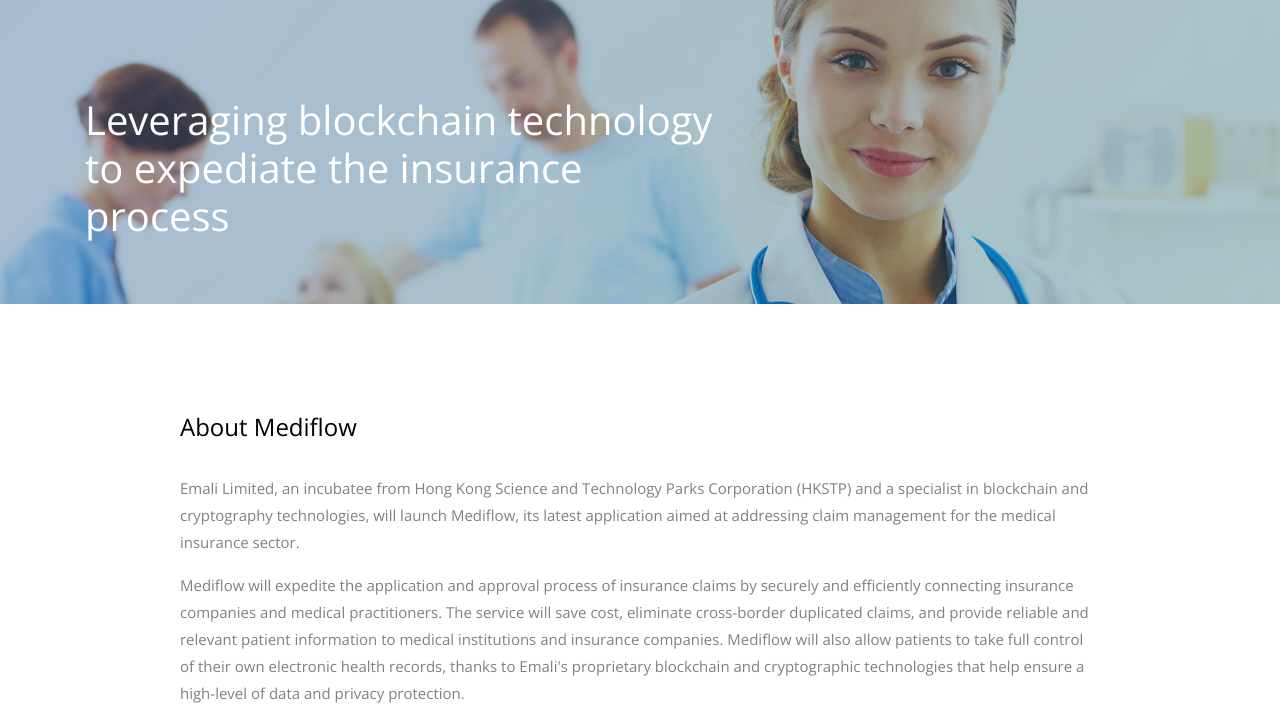
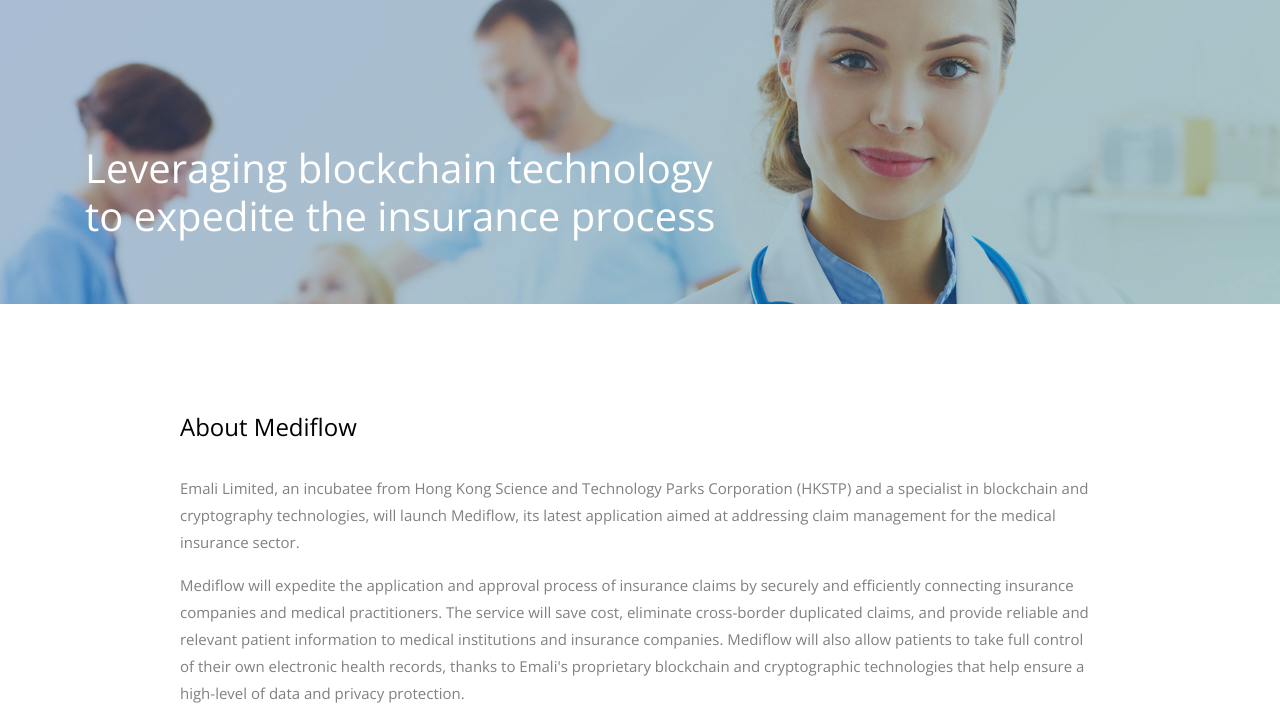
Before and after one commit to mediflow/mediflow.github.io, a plain HTML site: page index.html in a window 1280 px wide. Shown: the part 96-801 px from the top of the page. Drawn offline with nearby package versions, Linux system fonts and the light colour scheme; some packages are replaced by stand-ins of ours; no server answers.

Commit message:
text update

```diff
--- a/index.html
+++ b/index.html
@@ -57,7 +57,7 @@
         <div class="container" data-scrollax-parent="true">
           <div class="row slider-text align-items-end">
             <div class="col-md-7 col-sm-12 ftco-animate mb-5">
-              <h1 class="mb-3" data-scrollax=" properties: { translateY: '70%', opacity: .9}">Leveraging blockchain technology to expediate the insurance process</h1>
+              <h1 class="mb-3" data-scrollax=" properties: { translateY: '70%', opacity: .9}">Leveraging blockchain technology to expedite the insurance process</h1>
             </div>
           </div>
         </div>
```
